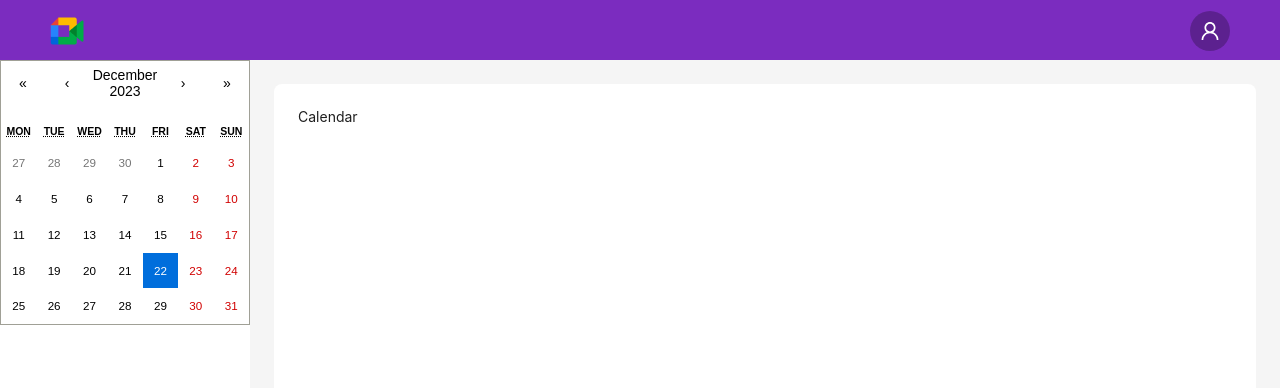
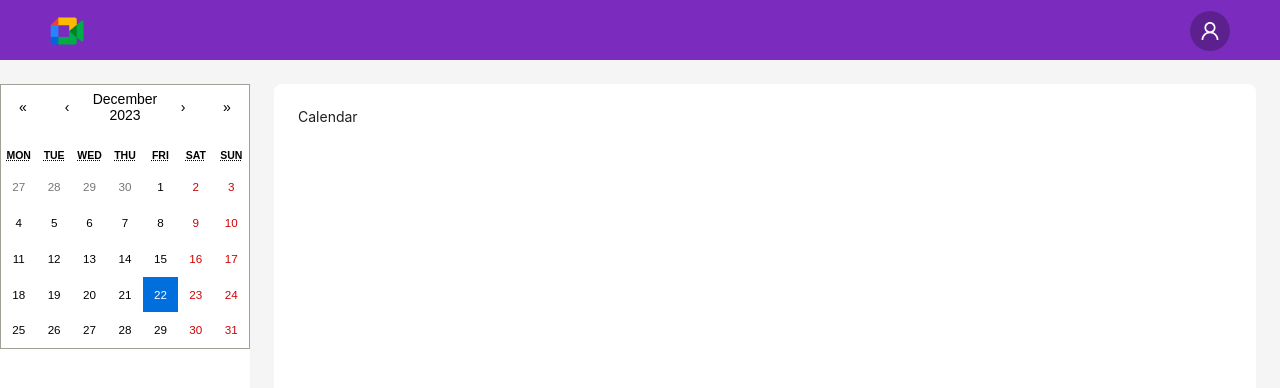
Before and after one commit to BlazEffect/well-being-ogetto, a React (Vite) app: page / in a window 1280 px wide. Shown: the top 388 px of the page. Built offline with nearby package versions, Linux system fonts and the light colour scheme.

Commit message:
Added missing and rounding for the side bar

```diff
--- a/src/components/AppLayout.jsx
+++ b/src/components/AppLayout.jsx
@@ -18,7 +18,9 @@ const AppLayout = () => {
         <Sider
           width={250}
           style={{
+            margin: '24px 0',
             background: colorBgContainer,
+            borderRadius: borderRadiusLG
           }}
         >
           <SideBar/>
@@ -30,7 +32,7 @@ const AppLayout = () => {
               padding: 24,
               margin: 0,
               background: colorBgContainer,
-              borderRadius: borderRadiusLG,
+              borderRadius: borderRadiusLG
             }}
           >
             <AppRouter/>
```
